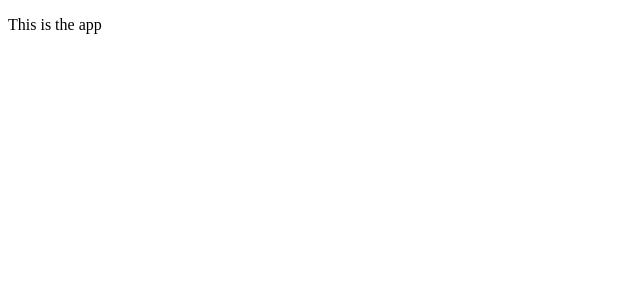
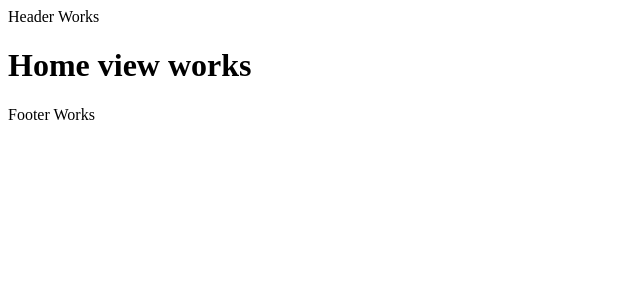
Before and after one commit to alexmf91/user-stories-full-stack-technical-test, a React (Create React App) app in the folder frontend/: page / in a window 1280 px wide. Shown: the top 300 px of the page, without its empty margins (0-640 px from the left). Built offline with nearby package versions, Linux system fonts and the light colour scheme.

Commit message:
Add components to app: - Add Header component - Add Home component - Add Footer component

```diff
--- a/frontend/src/App.jsx
+++ b/frontend/src/App.jsx
@@ -1,10 +1,15 @@
 import React from 'react';
+import Header from './components/Header';
+import Home from './views/Home';
+import Footer from './components/Footer';
 
 function App() {
   return (
-    <div className="App">
-      <p>This is the app</p>
-    </div>
+    <>
+      <Header />
+      <Home />
+      <Footer />
+    </>
   );
 }
 
```
